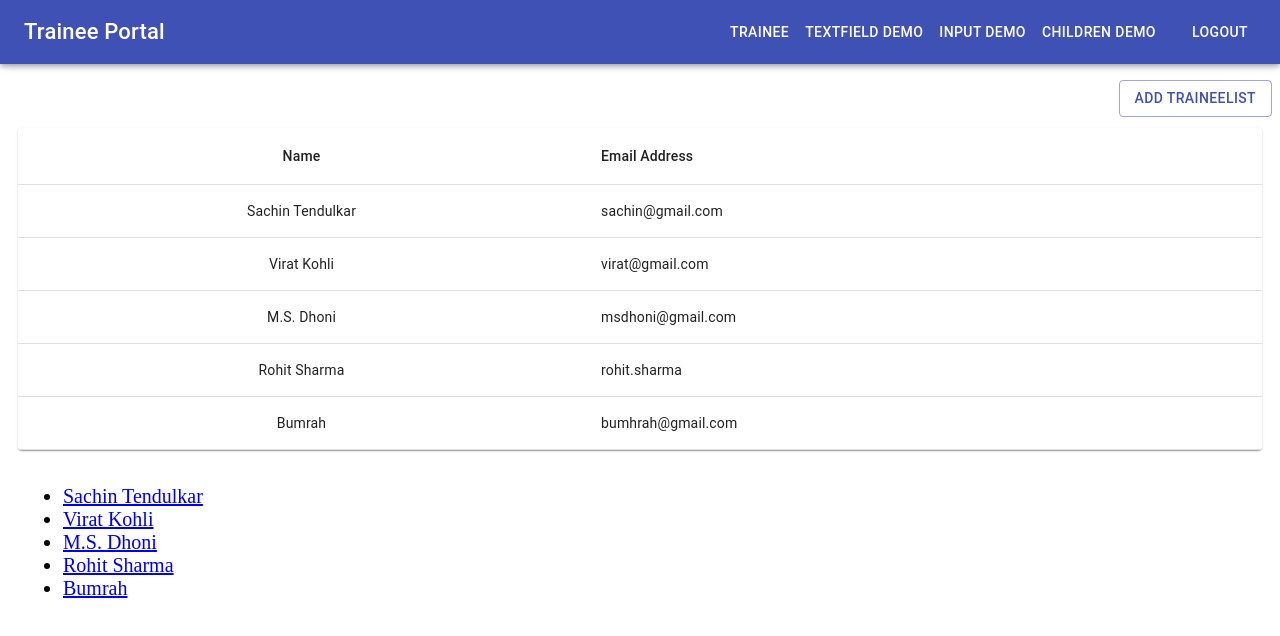
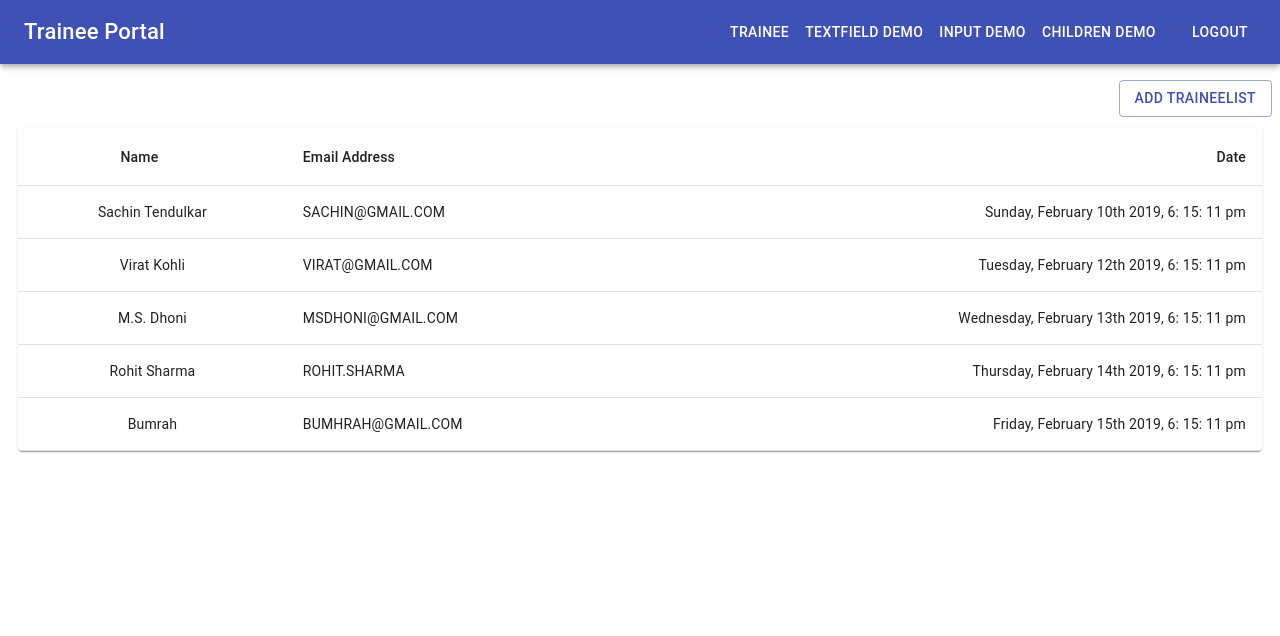
Before and after one commit to nxsudarshan/javascript-client, a React (Create React App) app: page / in a window 1280 px wide. Shown: the top 636 px of the page. Built offline with nearby package versions, Linux system fonts and the light colour scheme.

Commit message:
feat : #41074 task completed

```diff
--- a/src/components/Table/Table.jsx
+++ b/src/components/Table/Table.jsx
@@ -1,3 +1,5 @@
+/* eslint-disable react/no-unused-state */
+/* eslint-disable no-nested-ternary */
 /* eslint-disable no-sequences */
 /* eslint-disable prefer-destructuring */
 /* eslint-disable array-callback-return */
@@ -9,9 +11,10 @@
 /* eslint-disable import/no-extraneous-dependencies */
 /* eslint-disable no-unused-vars */
 /* eslint-disable no-undef */
-import React from 'react';
+import React, { useState } from 'react';
 import { withStyles } from '@material-ui/styles';
 import Table from '@material-ui/core/Table';
+import TableSortLabel from '@material-ui/core/TableSortLabel';
 import TableBody from '@material-ui/core/TableBody';
 import TableCell from '@material-ui/core/TableCell';
 import TableHead from '@material-ui/core/TableHead';
@@ -20,15 +23,28 @@ import Paper from '@material-ui/core/Paper';
 
 import { style } from './style';
 
+
 class TableComponent extends React.Component {
+  createSortHandler = field => (event) => {
+    const { onSort, order } = this.props;
+    const ord = order === 'asc' ? 'desc' : 'asc';
+    onSort({
+      orderBy: field,
+      order: ord,
+    });
+  }
+
   render() {
     const {
       classes,
       data,
       columns,
+      order,
+      orderBy,
+      onSort,
+      onSelect,
       id,
     } = this.props;
-    const field = columns.map(item => item.field);
     return (
       <div className={classes.root}>
         <Paper className={classes.paper}>
@@ -42,8 +58,16 @@ class TableComponent extends React.Component {
                         key={item.field}
                         align={item.align}
                         title={item.field}
+                        sortDirection={orderBy === item.field ? order : false}
                       >
-                        {item.label}
+
+                        <TableSortLabel
+                          active={orderBy === item.field}
+                          direction={order}
+                          onClick={this.createSortHandler(item.field)}
+                        >
+                          {item.label}
+                        </TableSortLabel>
                       </TableCell>
                     </>
                   ))
@@ -60,7 +84,10 @@ class TableComponent extends React.Component {
                         scope="row"
                         align={items.align}
                       >
-                        {row[items.field]}
+                        {(items.format
+                          ? items.format(row[items.field])
+                          : row[items.field])
+                        }
                       </TableCell>
                     ))
                     }
--- a/src/configs/constants.js
+++ b/src/configs/constants.js
@@ -23,3 +23,5 @@ export const SELECT_ARRAY = [
   { label: CRICKET, value: CRICKET },
   { label: FOOTBALL, value: FOOTBALL },
 ];
+
+export const dateFormat = 'dddd, MMMM Do YYYY, h: mm: ss a';
--- a/src/pages/TableDemo/TableDemo.jsx
+++ b/src/pages/TableDemo/TableDemo.jsx
@@ -1,11 +1,28 @@
+/* eslint-disable react/no-unused-state */
 /* eslint-disable react/prefer-stateless-function */
 import React from 'react';
+import moment from 'moment';
 
 import { TableComponent } from '../../components';
 import { traineeData } from '../Trainee';
+import { dateFormat } from '../../configs/constants';
 
 export class TableDemo extends React.Component {
+  state = {
+    order: '',
+    orderBy: '',
+  }
+
+  stringToUpperCase = value => value && value.toUpperCase();
+
+  getFormattedDate = date => moment(date).format(dateFormat);
+
+  handleChange = (orderDetails) => {
+    this.setState({ ...orderDetails });
+  }
+
   render() {
+    const { order, orderBy } = this.state;
     return (
       <TableComponent
         id="id"
@@ -18,9 +35,20 @@ export class TableDemo extends React.Component {
           {
             field: 'email',
             label: 'Email Address',
+            format: this.stringToUpperCase,
+          },
+          {
+            field: 'createdAt',
+            label: 'Date',
+            format: this.getFormattedDate,
+            align: 'right',
           },
         ]}
         data={traineeData}
+        order={order}
+        orderBy={orderBy}
+        onSort={this.handleChange}
+        onSelect=""
       />
     );
   }
--- a/src/pages/Trainee/Trainee.jsx
+++ b/src/pages/Trainee/Trainee.jsx
@@ -54,7 +54,6 @@ class Trainee extends React.Component {
         </div>
         <br />
         <TableDemo />
-        <TraineeList />
         <AddDialog
           open={this.state.open}
           onClose={this.handleClickClose}
```
